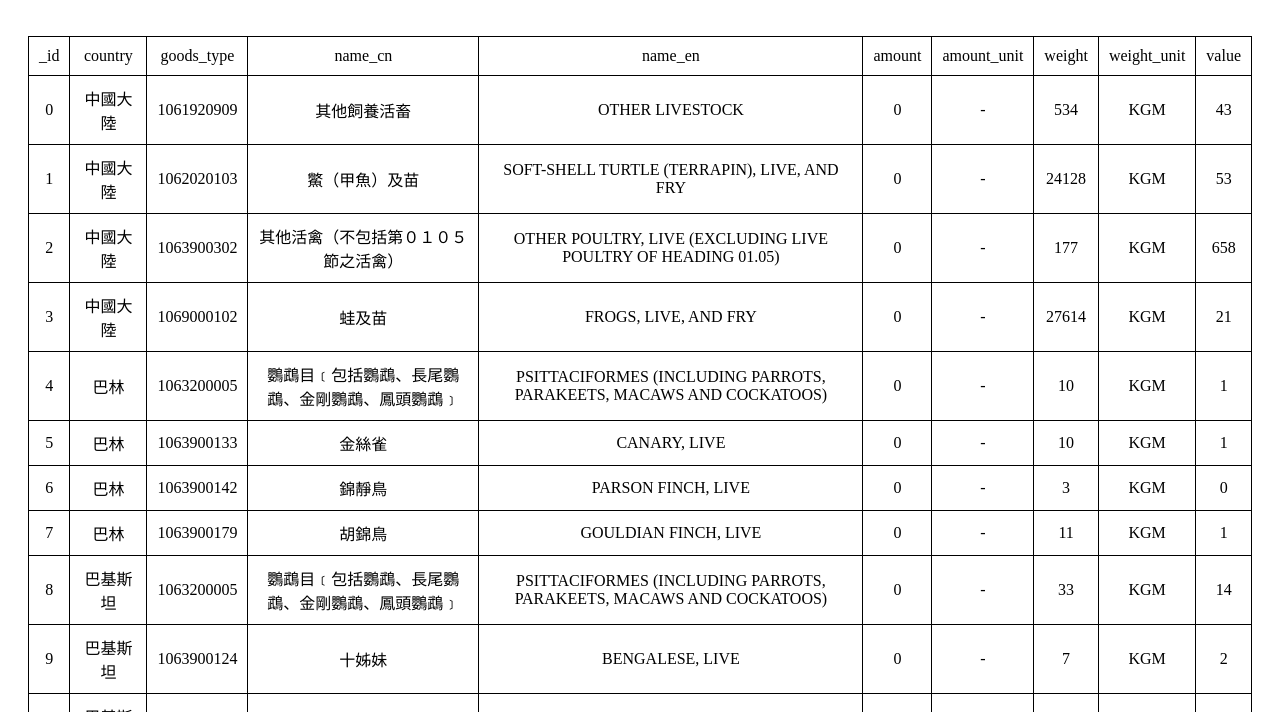
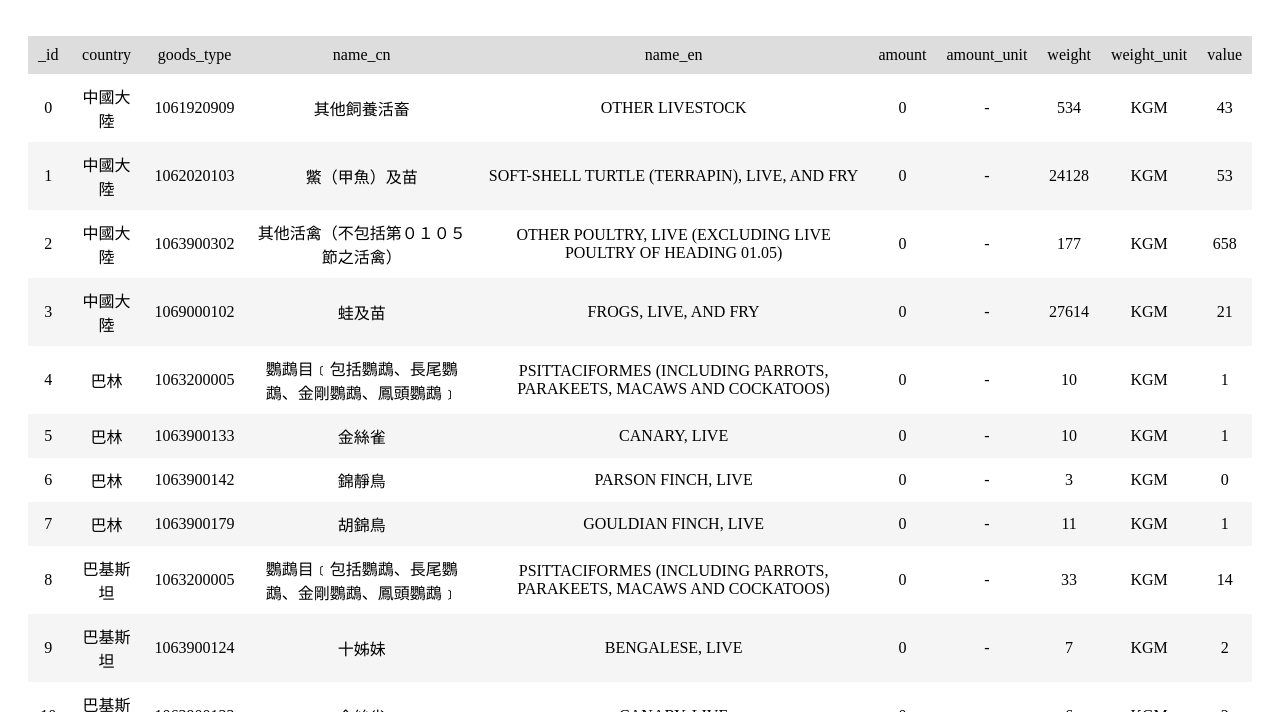
Before and after one commit to ds-section/export-market, a plain HTML site: page index.html in a window 1280 px wide. Shown: the part 88-800 px from the top of the page. Drawn offline with Linux system fonts and the light colour scheme.

Commit message:
Edit: tr, td style

```diff
--- a/index.html
+++ b/index.html
@@ -10,10 +10,9 @@
     padding: 10px;
 }
 table, th, td {
-    border: 1px solid black;
+    /*border: 1px solid black;*/
     border-collapse: collapse;
     margin: 0 auto;
-
 }
 
 </style>
@@ -26,7 +25,7 @@ table, th, td {
 $(document).ready(function() {
     // $('#myTable tbody').append('<tr class="child"><td>blahblah</td></tr>');
 
-    tr = $('<tr/>');
+    tr = $('<tr style="background-color: #DDDDDD;"/>');
     tr.append("<td>" + "_id" + "</td>");
     tr.append("<td>" + "country" + "</td>");
     tr.append("<td>" + "goods_type" + "</td>");
@@ -40,7 +39,12 @@ $(document).ready(function() {
     $('#myTable tbody').append(tr);
 
     for (var i = 0; i < data.length; i++) {
-        tr = $('<tr/>');
+        if (i % 2 > 0) {
+            tr = $('<tr style="background-color: whitesmoke;"/>');
+        } else {
+            tr = $('<tr/>');
+        }
+
         tr.append("<td>" + data[i]._id + "</td>");
         tr.append("<td>" + data[i].country + "</td>");
         tr.append("<td>" + data[i].goods_type + "</td>");
```
